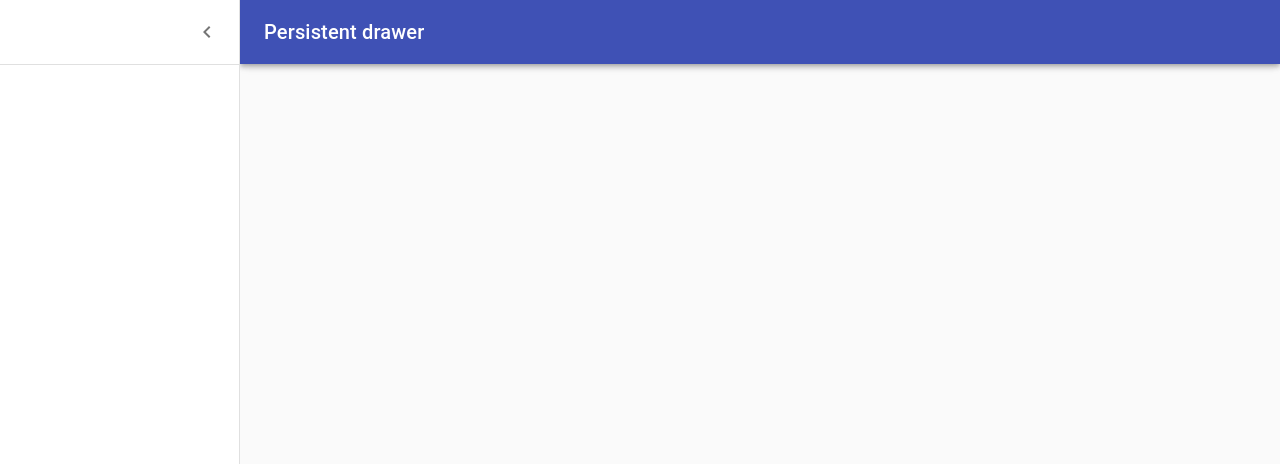
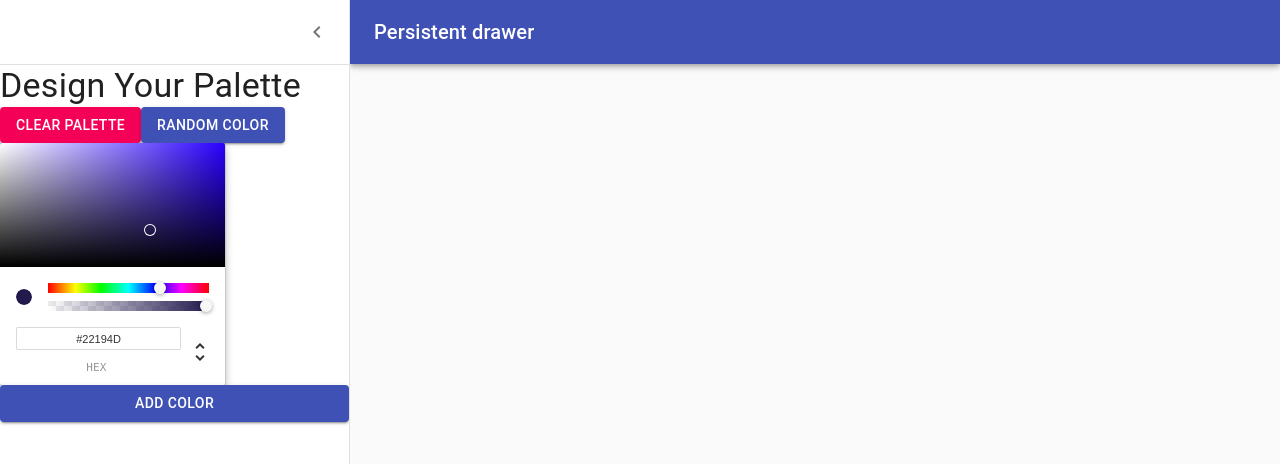
Before and after one commit to praggygruntt/Couleur, a React (Create React App) app: page /new-palette in a window 1280 px wide. Both pictures are taken after a click on the button "Open drawer". Shown: the top 464 px of the page. Built offline with nearby package versions, Linux system fonts and the light colour scheme.

Commit message:
Add ColorPicker, Buttons, Begin Drawer Design

```diff
--- a/package.json
+++ b/package.json
@@ -9,6 +9,7 @@
     "chroma-js": "^2.0.4",
     "rc-slider": "^8.6.13",
     "react": "^16.8.6",
+    "react-color": "^2.17.3",
     "react-copy-to-clipboard": "^5.0.1",
     "react-dom": "^16.8.6",
     "react-router-dom": "^5.0.1",
--- a/src/Components/NewPaletteForm.js
+++ b/src/Components/NewPaletteForm.js
@@ -5,15 +5,15 @@
 import CssBaseline from '@material-ui/core/CssBaseline';
 import AppBar from '@material-ui/core/AppBar';
 import Toolbar from '@material-ui/core/Toolbar';
-import List from '@material-ui/core/List';
 import Typography from '@material-ui/core/Typography';
 import Divider from '@material-ui/core/Divider';
 import IconButton from '@material-ui/core/IconButton';
 import AddBox from '@material-ui/icons/AddBox';
+import Button from '@material-ui/core/Button';
 import ChevronLeftIcon from '@material-ui/icons/ChevronLeft';
+import {ChromePicker} from 'react-color';
 
-
-const drawerWidth = 240;
+const drawerWidth = 350;
 
 const styles = theme => ({
   root: {
@@ -127,6 +127,13 @@
             </IconButton>
           </div>
           <Divider />
+          <Typography variant="h4">Design Your Palette</Typography>
+          <div>
+            <Button variant="contained" color="secondary">Clear Palette</Button>
+            <Button variant="contained" color="primary">Random Color</Button>
+            </div>
+          <ChromePicker onChangeComplete={(newColor) => console.log(newColor)}/>
+          <Button variant="contained" color="primary">Add Color</Button>
         </Drawer>
         <main
           className={classNames(classes.content, {
```
Also changed, not shown: 1 other file (tests, documents, lock files or other folders).
